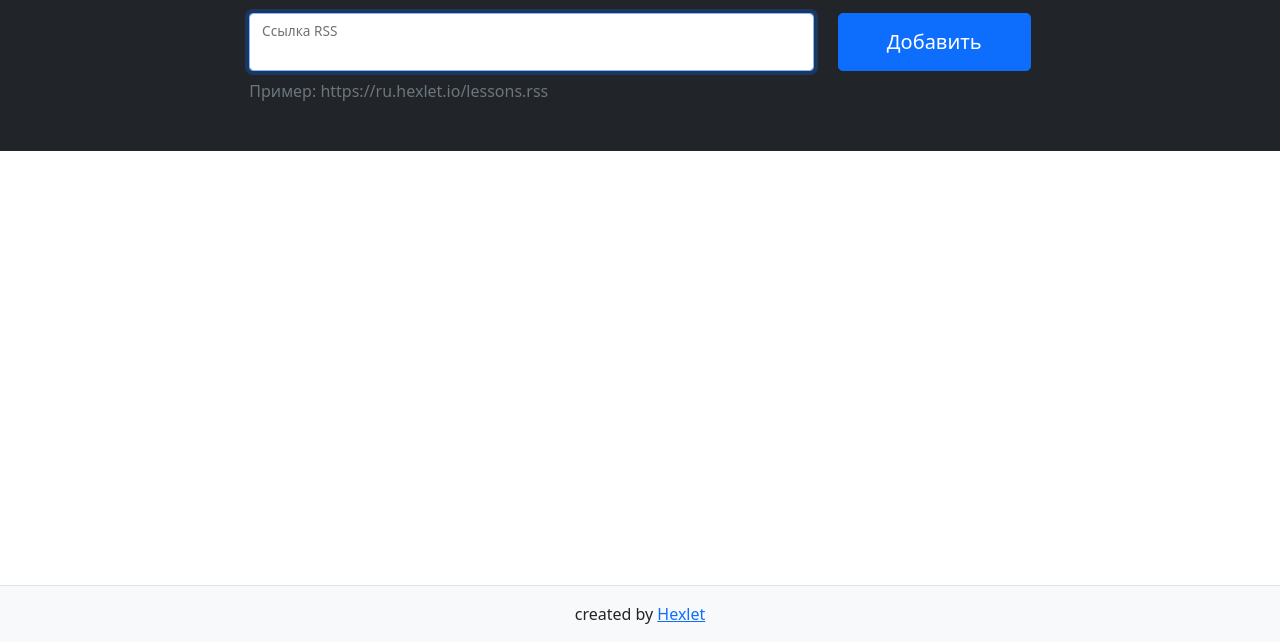
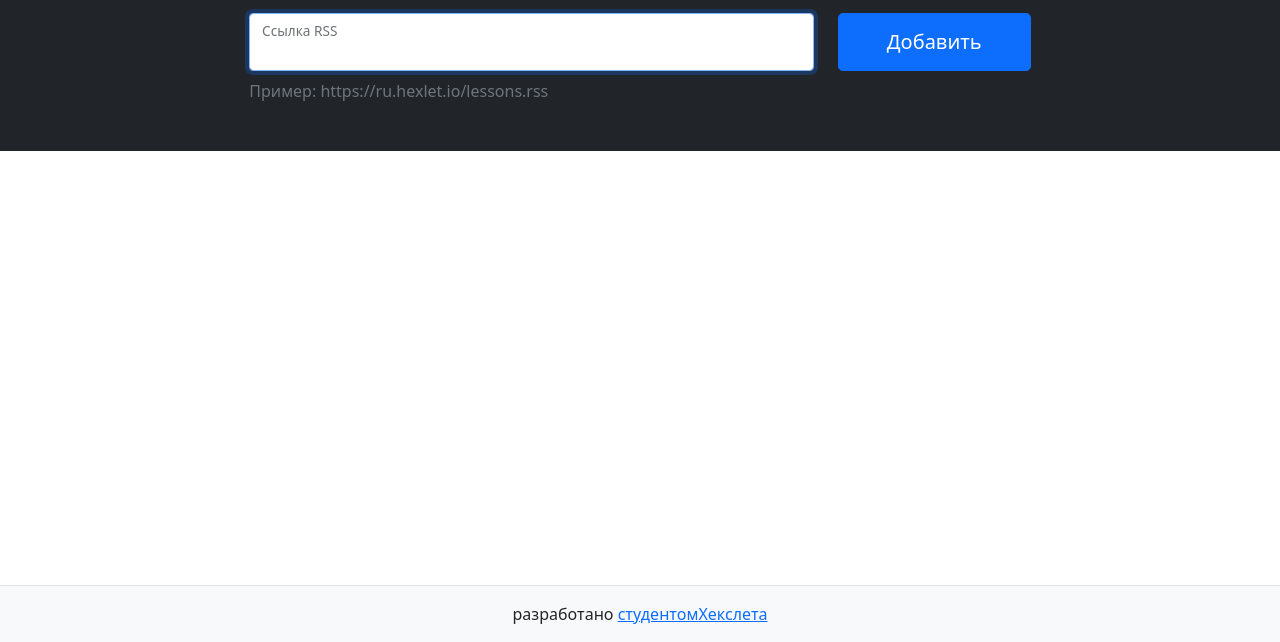
Before and after one commit to mishchenkoandrey/frontend-project-lvl3, a website built with webpack: page index.html in a window 1280 px wide. Shown: the part 158-800 px from the top of the page. Built offline with nearby package versions, Linux system fonts and the light colour scheme; what on-change would draw is missing.

Commit message:
Add a link to the developer repository

```diff
--- a/index.html
+++ b/index.html
@@ -53,7 +53,7 @@
     </main>
     <footer class="footer border-top py-3 mt-5 bg-light">
       <div class="container-xl">
-        <div class="text-center">created by <a href="https://ru.hexlet.io/professions/frontend/projects/11" target="_blank">Hexlet</a></div>
+        <div class="text-center">разработано <a href="https://github.com/mishchenkoandrey" target="_blank">студентом</a><a href="https://ru.hexlet.io/professions/frontend/projects/11" target="_blank">Хекслета</a></div>
       </div>
     </footer>
   </body>
```
